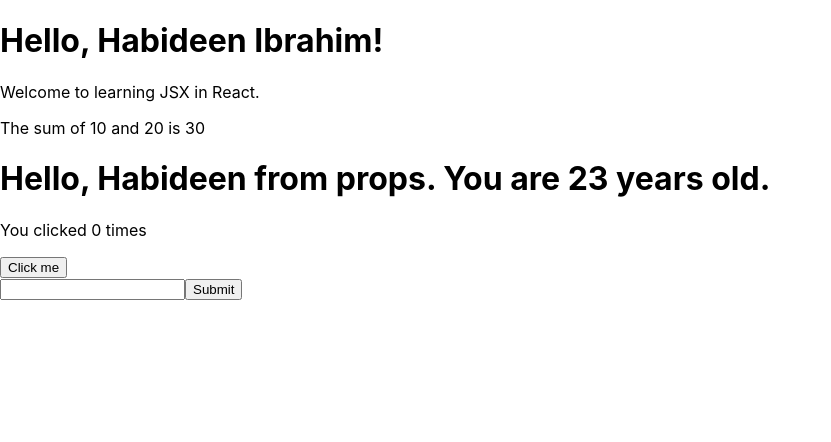
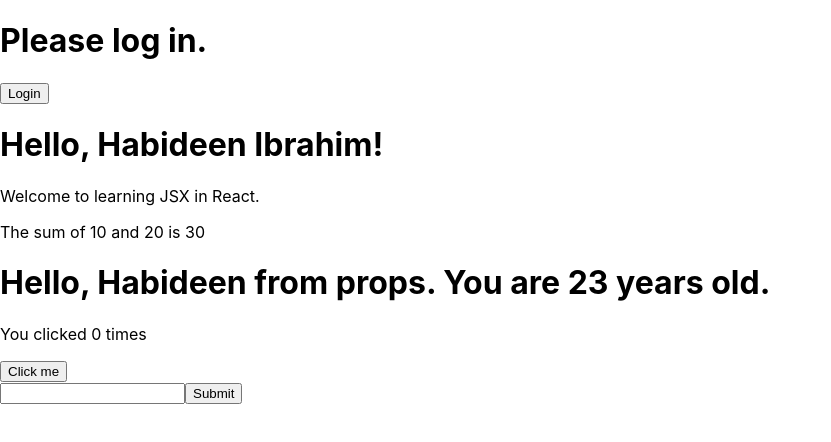
Before and after one commit to habideen/react_js_tutorial, a React (Create React App) app: page / in a window 1280 px wide. Shown: the top 442 px of the page, without its empty margins (0-831 px from the left). Built offline with nearby package versions, Linux system fonts and the light colour scheme.

Commit message:
dynamic rendering: login, logout and short circuit logic

```diff
--- a/src/App.js
+++ b/src/App.js
@@ -2,6 +2,7 @@
 import Greeting from './components/Greeting';
 import Counter from './components/Counter';
 import Form from './components/Form';
+import CheckAuth from './components/CheckAuth';
 
 function App() {
   const name = "Habideen Ibrahim";
@@ -9,6 +10,7 @@
 
   return (
     <div>
+      <CheckAuth />
       <h1>{greeting}</h1>
       <p>Welcome to learning JSX in React.</p>
       <p>The sum of 10 and 20 is {10 + 20}</p>
--- /dev/null
+++ b/src/components/CheckAuth.js
@@ -0,0 +1,20 @@
+import React, { useState } from "react";
+
+function renderContent(isLoggedIn, toggleLogin) {
+  return (
+    <>
+      <h1>{isLoggedIn ? "Welcome back!" : "Please log in."}</h1>
+      {isLoggedIn && <h2>We are really excited to have you back.</h2>}
+      <button onClick={toggleLogin}>{isLoggedIn ? "Logout" : "Login"}</button>
+    </>
+  );
+}
+
+function CheckAuth() {
+  const [isLoggedIn, setIsLoggedIn] = useState(false);
+  const toggleLogin = () => setIsLoggedIn(!isLoggedIn);
+
+  return <div>{renderContent(isLoggedIn, toggleLogin)}</div>;
+}
+
+export default CheckAuth;
```
